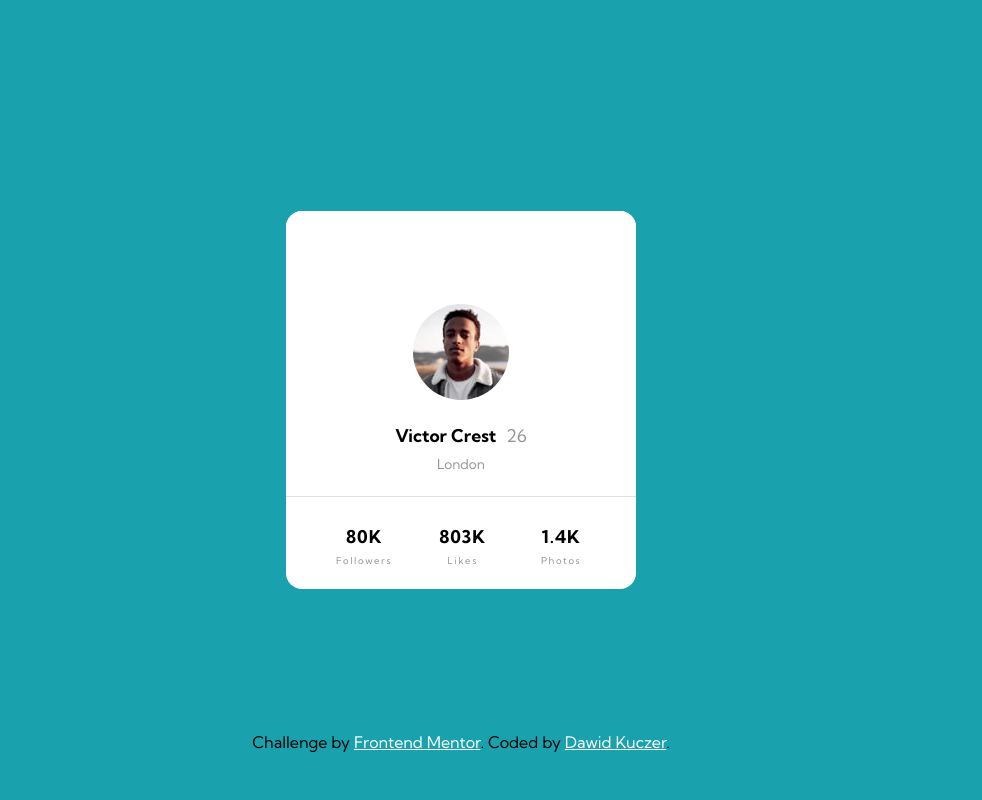
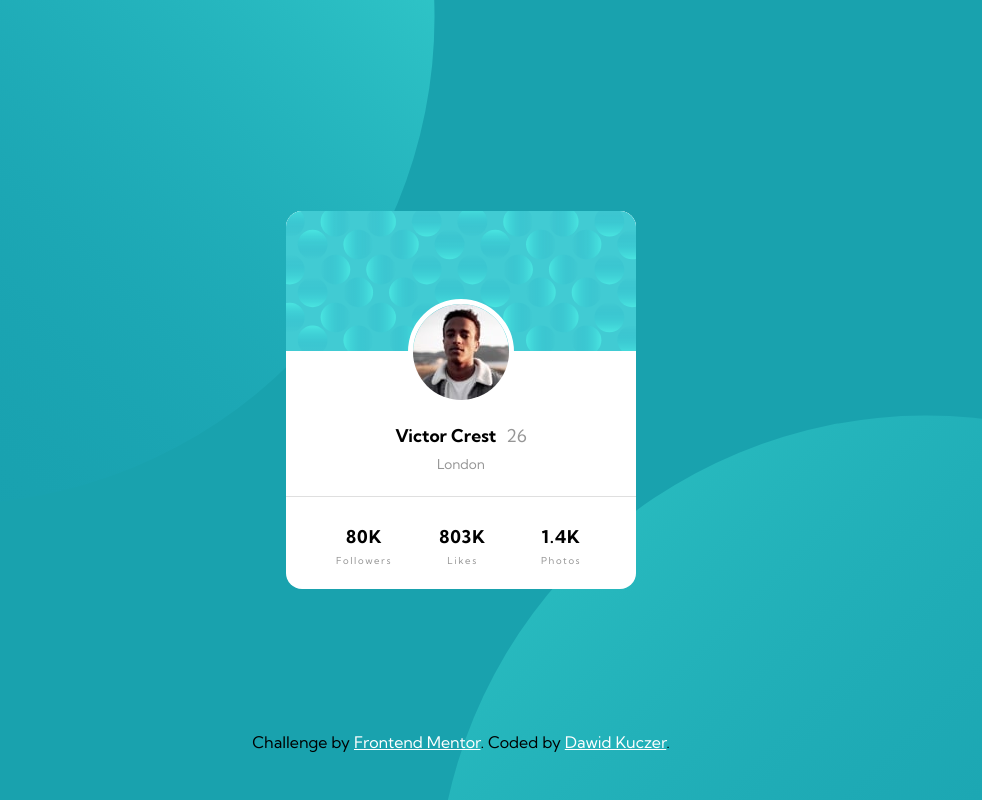
Before and after one commit to dadko44/profile-card-component-main, a plain HTML site: page index.html in a window 1280 px wide. Shown: the whole page, without its empty margins (179-1161 px from the left). Drawn offline with Linux system fonts and the light colour scheme; the site is published under a folder, as on GitHub Pages, so addresses that start at the root find nothing.

Commit message:
fixing backgrounds

```diff
--- a/css/index.css
+++ b/css/index.css
@@ -8,7 +8,7 @@ body{
     flex-direction: column;
     min-height: 100vh;
     margin: 0;
-    background-image: url('/images/bg-pattern-top.svg'), url('/images/bg-pattern-bottom.svg');
+    background-image: url('../images/bg-pattern-top.svg'), url('../images/bg-pattern-bottom.svg');
     background-position-x: calc(50% - 27rem), calc(50% + 25.5rem);
     background-position-y: calc(50% - 30rem), calc(50% + 30rem);
     background-repeat: no-repeat, no-repeat;
@@ -64,7 +64,7 @@ h2{
     position: relative;
     min-width: 325px;
     min-height: 17,875rem;
-    background: white url('/images/bg-pattern-card.svg') no-repeat top;
+    background: white url('../images/bg-pattern-card.svg') no-repeat top;
 }
 a{
     color:white;
```
